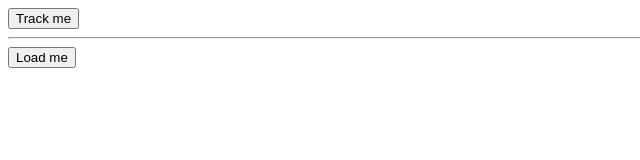
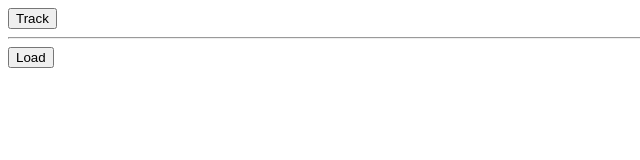
Before and after one commit to yucigou/testcors, a plain HTML site: page index.html in a window 1280 px wide. Shown: the whole page, without its empty margins (0-640 px from the left). Drawn offline with nearby package versions, Linux system fonts and the light colour scheme.

Commit message:
Rename the buttons

```diff
--- a/index.html
+++ b/index.html
@@ -7,9 +7,9 @@
     <script src="https://ajax.googleapis.com/ajax/libs/jquery/3.5.1/jquery.min.js"></script>
   </head>
   <body>
-    <button id="track">Track me</button>
+    <button id="track">Track</button>
     <hr />
-    <button id="load">Load me</button>
+    <button id="load">Load</button>
     <script>
       $(document).ready(function () {
         $('button#track').click(function () {
```
